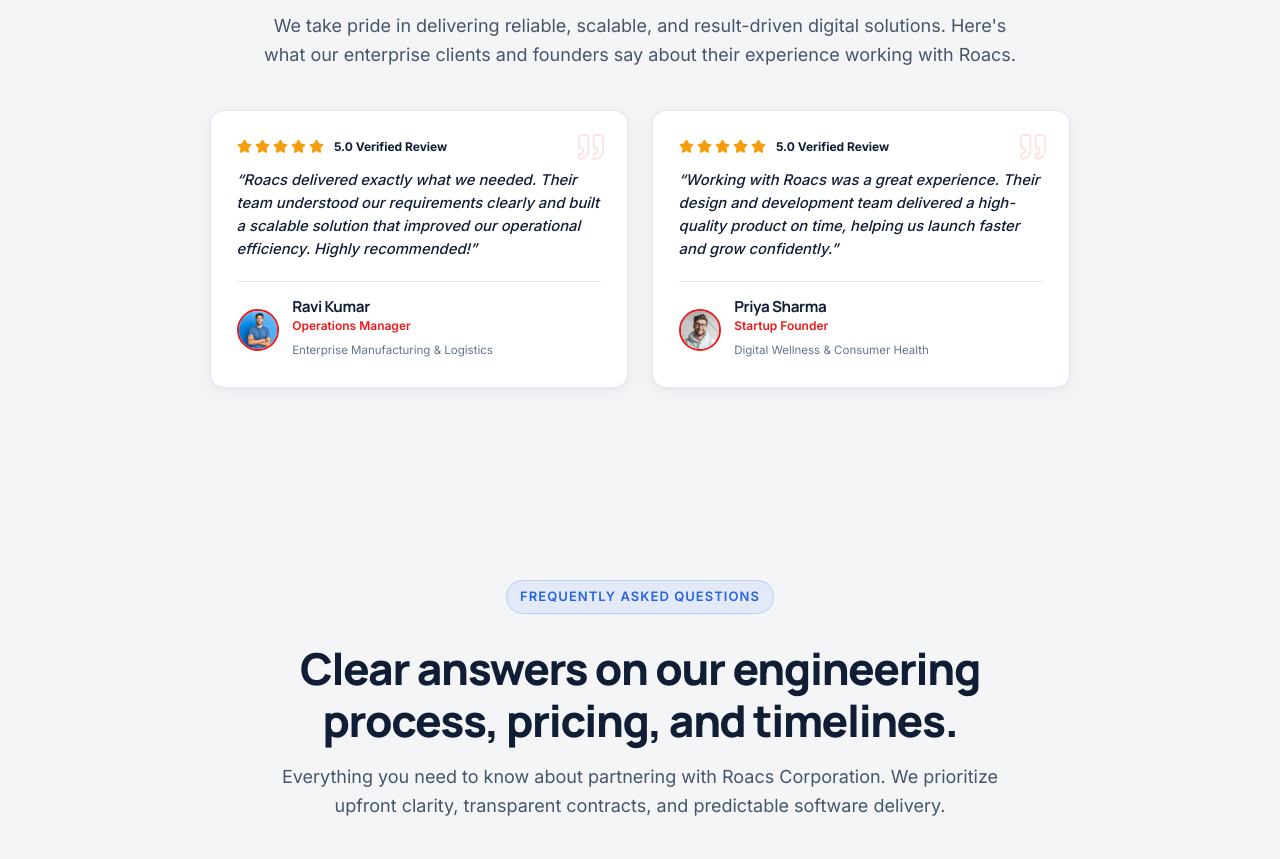
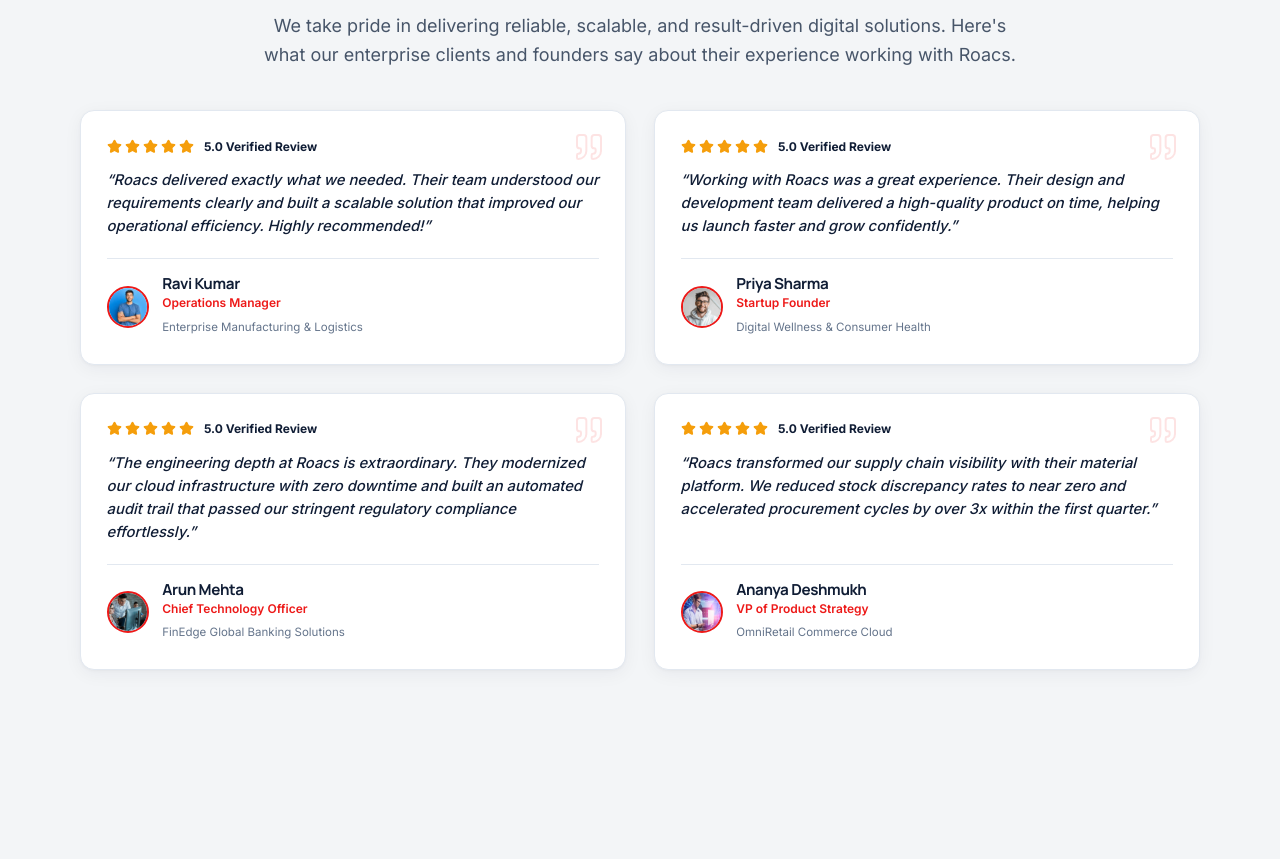
Before and after one commit to roacstech/roacs_new_website, a Next.js app: page / in a window 1280 px wide. Shown: the part 9722-10581 px from the top of the page. Built offline with nearby package versions, Linux system fonts and the light colour scheme; a web font is replaced by a local one.

Commit message:
feat(testimonials): add two additional enterprise testimonials in balanced 2x2 grid

```diff
--- a/src/components/home/Testimonials.tsx
+++ b/src/components/home/Testimonials.tsx
@@ -26,8 +26,8 @@ export function Testimonials() {
           style={{
             display: "grid",
             gridTemplateColumns: "1fr",
-            gap: "1.5rem",
-            maxWidth: "860px",
+            gap: "1.75rem",
+            maxWidth: "1120px",
             margin: "0 auto",
           }}
           className="testimonials-grid"
--- a/src/data/testimonials.ts
+++ b/src/data/testimonials.ts
@@ -26,5 +26,23 @@ export const testimonialsData: TestimonialItem[] = [
     quote: "Working with Roacs was a great experience. Their design and development team delivered a high-quality product on time, helping us launch faster and grow confidently.",
     rating: 5,
     avatar: "/images/testimonials/testimonial-2.png"
+  },
+  {
+    id: "arun-mehta",
+    name: "Arun Mehta",
+    role: "Chief Technology Officer",
+    company: "FinEdge Global Banking Solutions",
+    quote: "The engineering depth at Roacs is extraordinary. They modernized our cloud infrastructure with zero downtime and built an automated audit trail that passed our stringent regulatory compliance effortlessly.",
+    rating: 5,
+    avatar: "/images/testimonials/testimonial-3.png"
+  },
+  {
+    id: "ananya-deshmukh",
+    name: "Ananya Deshmukh",
+    role: "VP of Product Strategy",
+    company: "OmniRetail Commerce Cloud",
+    quote: "Roacs transformed our supply chain visibility with their material platform. We reduced stock discrepancy rates to near zero and accelerated procurement cycles by over 3x within the first quarter.",
+    rating: 5,
+    avatar: "/images/testimonials/testimonial-4.png"
   }
 ];
--- a/src/styles/components.css
+++ b/src/styles/components.css
@@ -423,7 +423,18 @@ p {
 @media (min-width: 768px) {
   .testimonials-grid {
     grid-template-columns: 1fr 1fr !important;
-  }
+    gap: 1.75rem !important;
+  }
+}
+
+.testimonial-card {
+  transition: transform 0.25s ease, box-shadow 0.25s ease, border-color 0.25s ease !important;
+}
+
+.testimonial-card:hover {
+  transform: translateY(-4px);
+  box-shadow: 0 16px 32px -4px rgba(16, 29, 53, 0.08), 0 2px 6px rgba(0, 0, 0, 0.04) !important;
+  border-color: rgba(99, 102, 241, 0.35) !important;
 }
 
 @media (max-width: 640px) {
```
Also changed, not shown: public/images/testimonials/testimonial-3.png (added), public/images/testimonials/testimonial-4.png (added).
